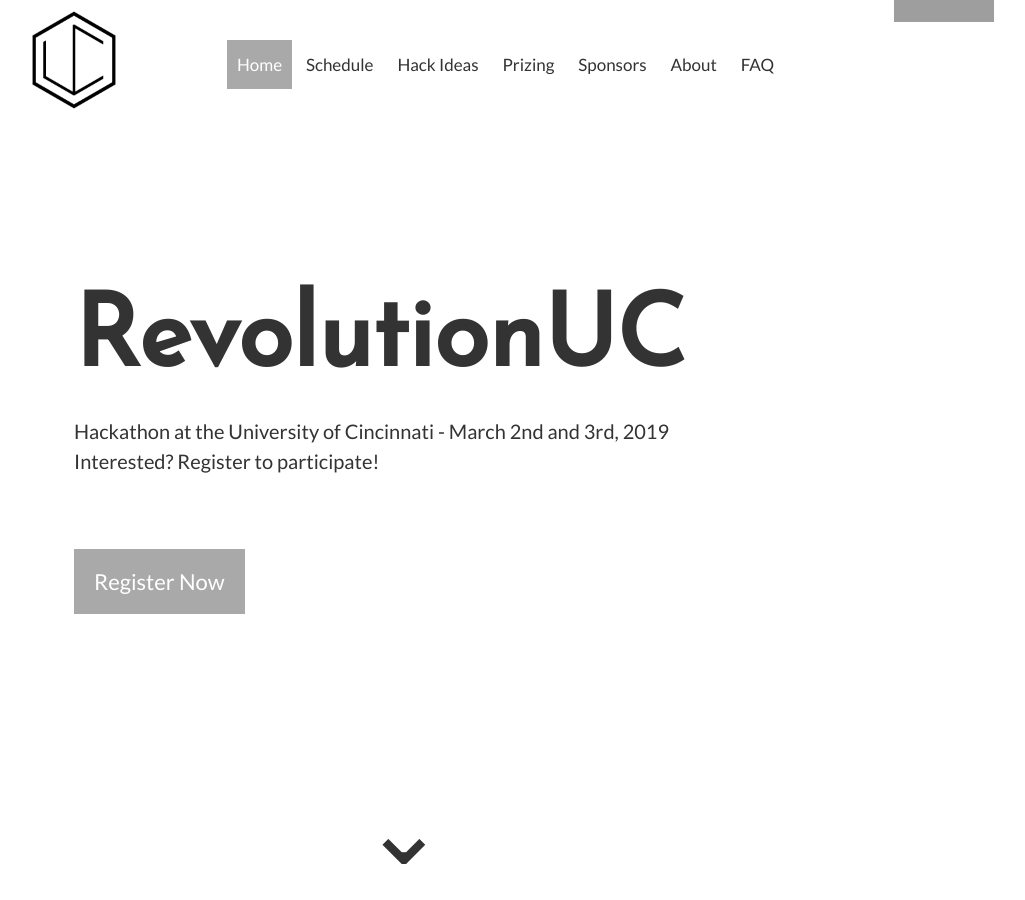
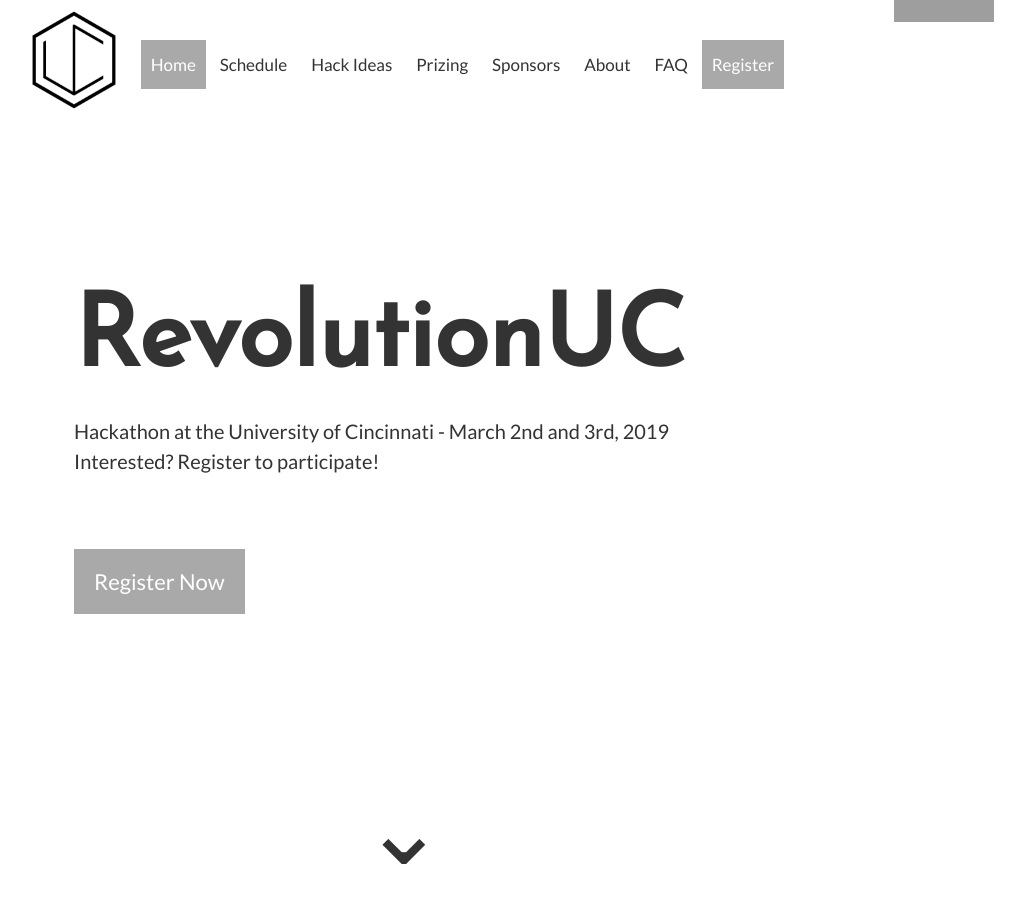
Before and after one commit to RevolutionUC/revolutionuc-frontend, a Jekyll site: the page built from index.html, in a window 1280 px wide and 900 px high. Shown: the whole window, without its empty margins (236-1261 px from the left). Built offline with Jekyll 4.4.1, drawn with Linux system fonts in a browser that asks for light colours; grey boxes are pictures that could not be loaded.

Commit message:
Add configuration for hiding and showing navigation bar items

```diff
--- a/_includes/header.html
+++ b/_includes/header.html
@@ -76,12 +76,13 @@
                 <nav class="navbar">
                     <ul>
                         <li><a {% if current == empty %} class="navbar__active" {% endif %} href="/">Home</a></li>
-                        <li><a {% if current[1] == 'schedule' %} class="navbar__active" {% endif %} href="/schedule">Schedule</a></li>
-                        <li><a {% if current[1] == 'hack-ideas' %} class="navbar__active" {% endif %} href="/hack-ideas">Hack Ideas</a></li>
-                        <li><a {% if current[1] == 'prizing' %} class="navbar__active" {% endif %} href="/prizing">Prizing</a></li>
-                        <li><a {% if current[1] == 'sponsors' %} class="navbar__active" {% endif %} href="/sponsors">Sponsors</a></li>
-                        <li><a {% if current[1] == 'about' %} class="navbar__active" {% endif %} href="/about">About</a></li>
-                        <li><a {% if current[1] == 'faq' %} class="navbar__active" {% endif %} href="/faq">FAQ</a></li>
+                        {% if site.data.config.navbar.schedule%}<li><a {% if current[1] == 'schedule' %} class="navbar__active" {% endif %} href="/schedule">Schedule</a></li>{% endif %}
+                        {% if site.data.config.navbar.hack-ideas%}<li><a {% if current[1] == 'hack-ideas' %} class="navbar__active" {% endif %} href="/hack-ideas">Hack Ideas</a></li>{% endif %}
+                        {% if site.data.config.navbar.prizing%}<li><a {% if current[1] == 'prizing' %} class="navbar__active" {% endif %} href="/prizing">Prizing</a></li>{% endif %}
+                        {% if site.data.config.navbar.sponsors%}<li><a {% if current[1] == 'sponsors' %} class="navbar__active" {% endif %} href="/sponsors">Sponsors</a></li>{% endif %}
+                        {% if site.data.config.navbar.about%}<li><a {% if current[1] == 'about' %} class="navbar__active" {% endif %} href="/about">About</a></li>{% endif %}
+                        {% if site.data.config.navbar.faq%}<li><a {% if current[1] == 'faq' %} class="navbar__active" {% endif %} href="/faq">FAQ</a></li>{% endif %}
+                        {% if site.data.config.navbar.register%}<li><a class="navbar__register" href="/register">Register</a></li>{% endif %}
                     </ul>
                 </nav>
                 <!-- <a id="mlh-trust-badge" style="display:block;max-width:100px;min-width:60px;position:fixed;right:50px;top:0;width:10%;z-index:10000" href="https://mlh.io/seasons/na-2019/events?utm_source=na-hackathon&utm_medium=TrustBadge&utm_campaign=2019-season&utm_content=white" target="_blank"><img src="https://s3.amazonaws.com/logged-assets/trust-badge/2019/mlh-trust-badge-2019-white.svg" alt="Major League Hacking 2019 Hackathon Season" style="width:100%"></a> -->
```
Also changed, not shown: _data/config.yml (added, +9 -0 lines).
